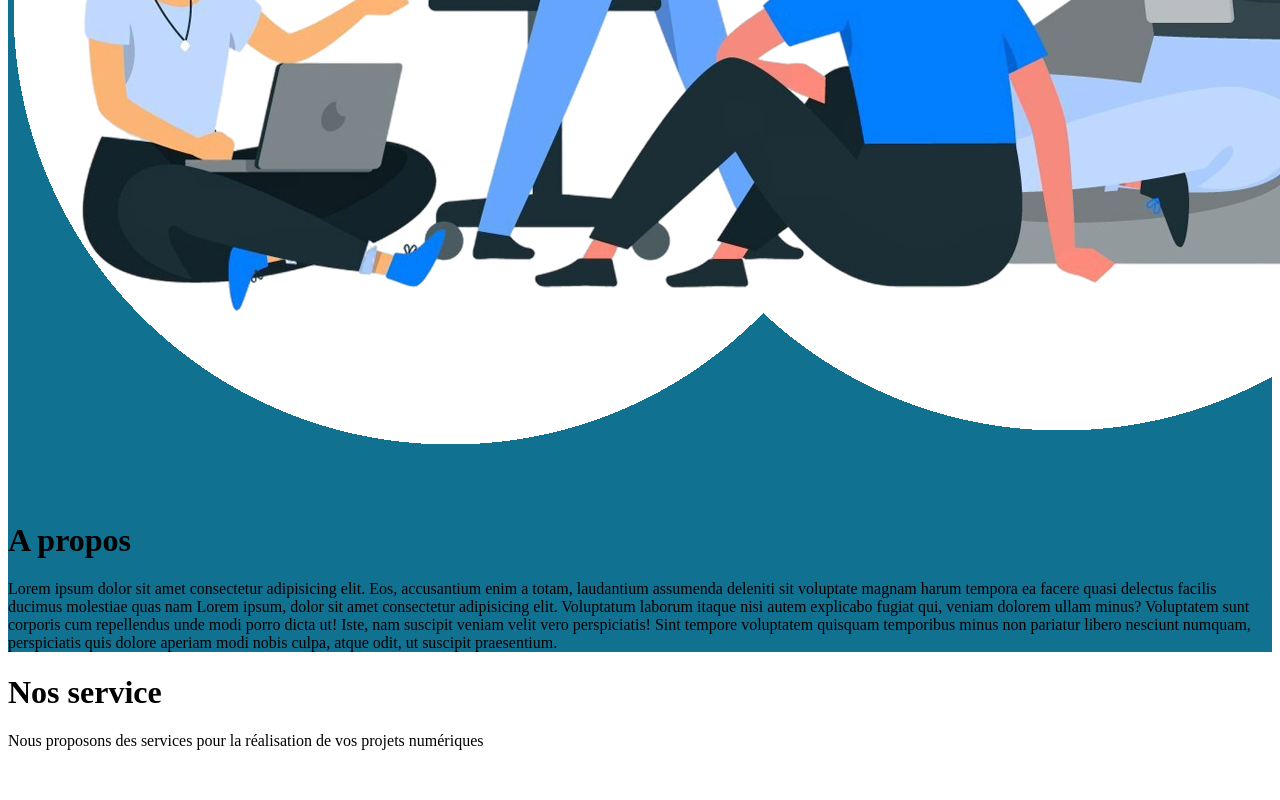
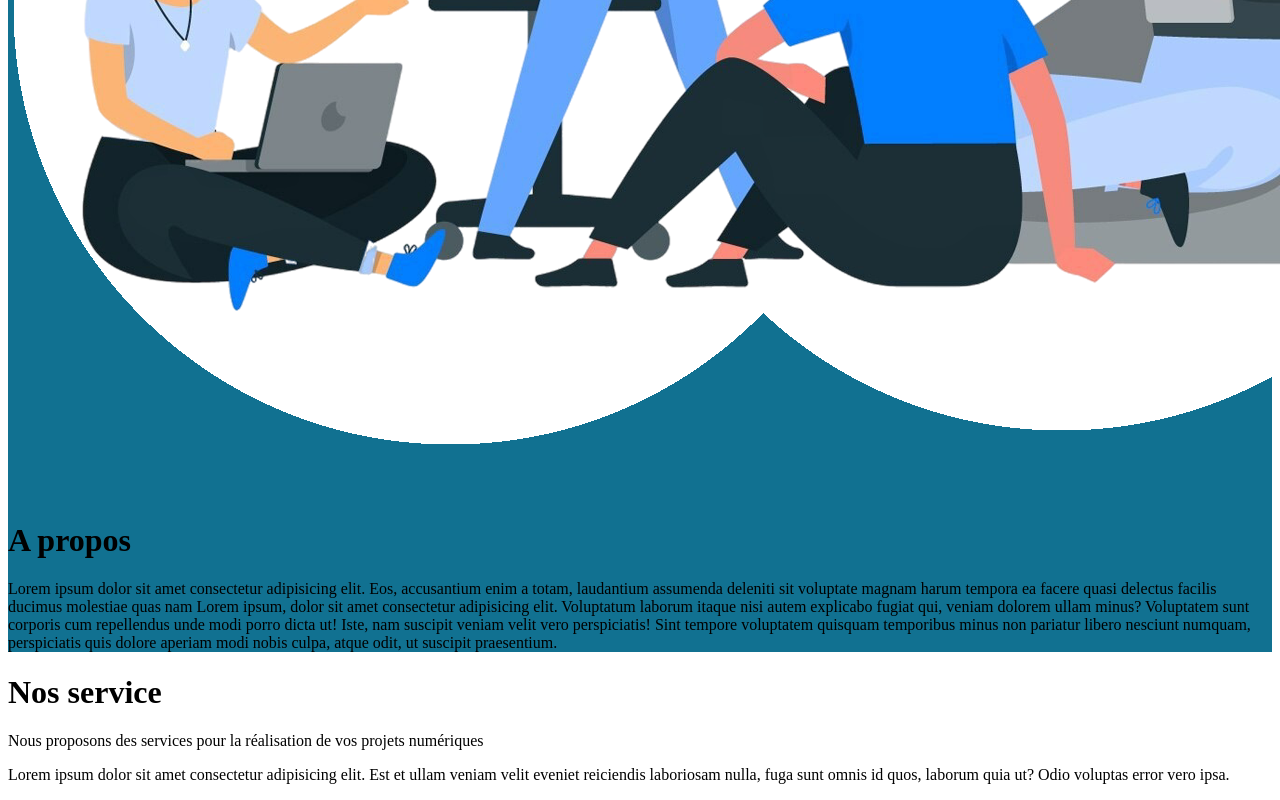
Before and after one commit to Fenohasina007/Webdynamic, a React (Create React App) app in the folder SITE-HAI-DIGITAL/: page / in a window 1280 px wide. Shown: the part 3553-4353 px from the top of the page. Before the commit the page ends 4319 px from the top, so only its background shows below. Built offline with nearby package versions, Linux system fonts and the light colour scheme.

Commit message:
test git flow finish

```diff
--- a/SITE-HAI-DIGITAL/src/App.jsx
+++ b/SITE-HAI-DIGITAL/src/App.jsx
@@ -124,6 +124,7 @@ function App() {
       <div className='text-center py-[40px]'>
         <h1 className='text-[30px] font-semibold text-[#1282a7]'>Nos service</h1>
         <p className='text-[20px]'>Nous proposons des services pour la réalisation de vos <span className='font-bold'>projets numériques</span></p>
+        <p>Lorem ipsum dolor sit amet consectetur adipisicing elit. Est et ullam veniam velit eveniet reiciendis laboriosam nulla, fuga sunt omnis id quos, laborum quia ut? Odio voluptas error vero ipsa.</p>
       </div>
     </main>
   );
```
